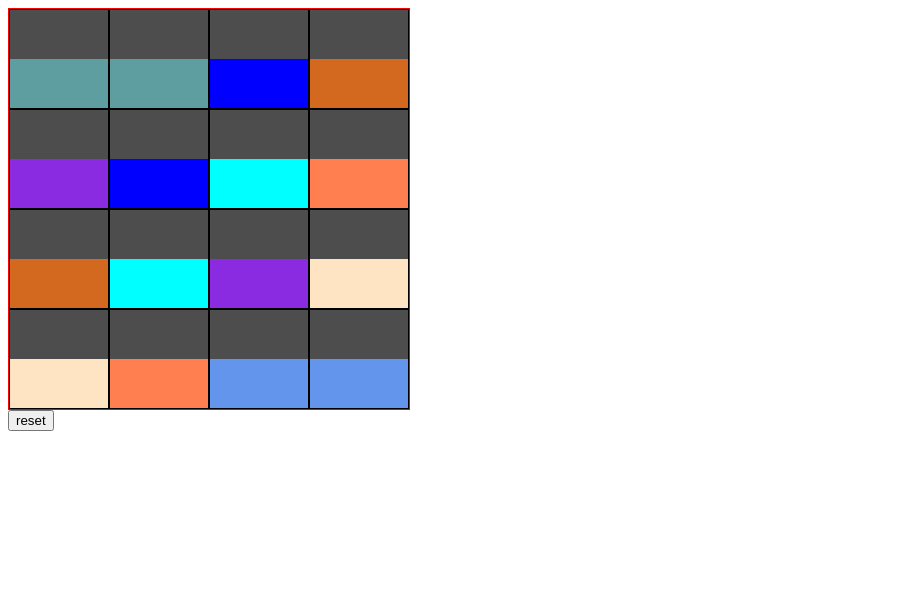
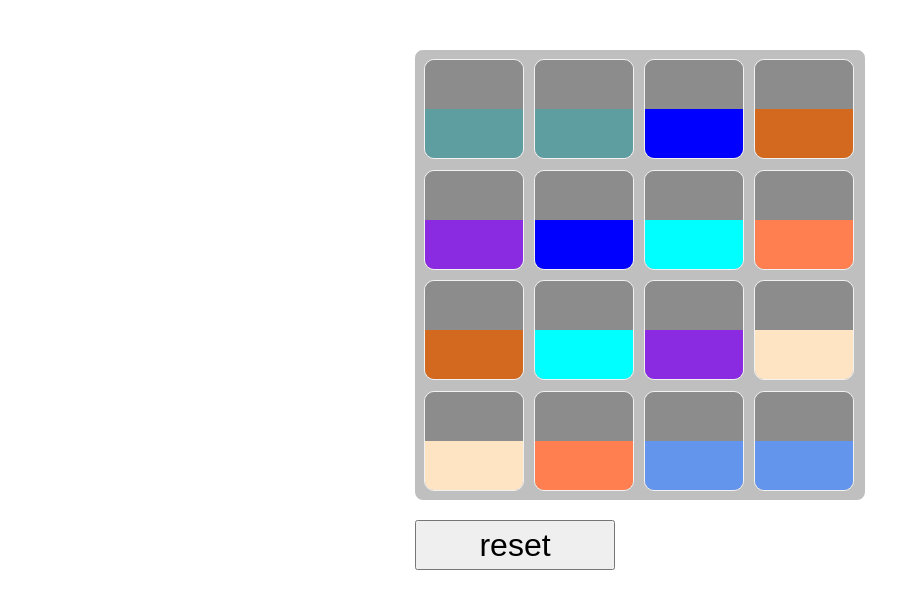
Before and after one commit to charleskyalo/concentration-game, a plain HTML site: page index.html in a window 1280 px wide. Shown: the whole page, without its empty margins (0-920 px from the left). Drawn offline with Linux system fonts and the light colour scheme.

Commit message:
styled  reset button and made the layout look nicer

```diff
--- a/main.css
+++ b/main.css
@@ -1,27 +1,40 @@
 
-/* container Div */
-/* .container{
+*{
+  box-sizing: border-box;
+}
+
+ /* container Div */
+ .container{
+   margin-top:50px;
   display: flex;
   align-content:center;
   justify-content: center;
-} */
+  flex-direction: column;
+  flex-wrap:wrap;
+
+}
 
 /* game container */
 #game{
-  width:400px;
-  height:400px;
+  width:450px;
+  height:450px;
   display: flex;
   flex-direction: row;
   flex-wrap: wrap;
-  border: 1px solid red;
+  border: 4px solid #bfbfbf;
+  border-radius: 8px;
+  background-color: #bfbfbf;
 }
 /* the window div */
 .game-square {
     box-sizing: border-box;
-    border: 1px solid #000;
     width: 100px;
     height: 100px;
+    margin: 5px;
+    border: 1px solid #bfbfbf;
     position: relative;
+    border-radius: 10px;
+    border:1px solid #f2f2f2;
     overflow: hidden;
 }
 
@@ -42,7 +55,7 @@
 
 /* the default square gets a color */
 .game-square > div > div:first-child{
-    background-color:#4D4D4D;
+    background-color:#8c8c8c;
 }
 
 .flip > div{
@@ -89,3 +102,11 @@
   .square-9 {
     background-color: cornflowerblue;
   }
+
+  #reset-button{
+    width: 200px;
+    margin-top: 20px;
+    height:50px;
+    font-size:2rem;
+    font-weight:500;
+  }
```
